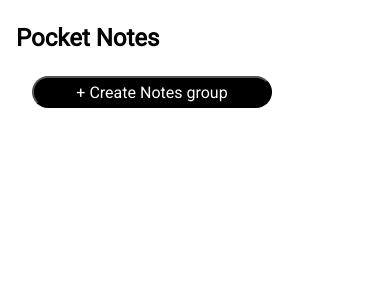
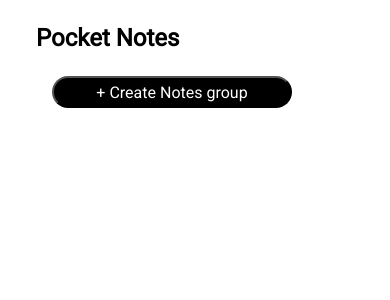
Before and after one commit to 2023PHOENIX/pocket-note-app, a React (Vite) app: page / in a window 390 px wide. Shown: the top 300 px of the page. Built offline with nearby package versions, Linux system fonts and the light colour scheme.

Commit message:
added resposive features and removed chat icon color bug

```diff
--- a/src/components/Chats/Chats.jsx
+++ b/src/components/Chats/Chats.jsx
@@ -24,10 +24,9 @@ function Chats() {
     const objGroup = groupStore.find((g) => {
       return g.hasOwnProperty(chatGroup);
     });
-    console.log(objGroup);
 
     setGroupColor(objGroup[chatGroup]);
-  }, []);
+  }, [chatGroup]);
   useEffect(() => {
     const { currentGroupChats } = getCurrentGroupData();
     setChatData(currentGroupChats);
--- a/src/components/Chats/chats.module.css
+++ b/src/components/Chats/chats.module.css
@@ -49,7 +49,6 @@
     display: flex;
     flex-direction: column;
     /*align-items: flex-end;*/
-
     /*justify-content: flex-end;*/
     overflow: scroll;
 
@@ -63,10 +62,11 @@
 .message {
     width: 100%;
     display: flex;
-    margin: 0 10px;
-    padding: 20px;
+   flex-wrap: wrap;
+    margin: 10px 10px;
+    padding: 20px ;
     align-items: baseline;
-    justify-content: flex-start;
+    justify-content: center;
     gap: 20px;
     /*background-color: lightcoral;*/
 }
@@ -121,7 +121,10 @@
 }
 
 .chatText {
-    width: 55vw;
+    width: 50vw;
+
+     word-wrap: break-word;
+    /* background-color: green; */
 }
 
 @media (max-width : 500px){
--- a/src/components/noteform/NoteForm.jsx
+++ b/src/components/noteform/NoteForm.jsx
@@ -58,6 +58,7 @@ function NoteForm({ setGroupData }) {
             <div className={Styles["group-input"]}>
               <p style={{ fontWeight: "bold" }}>Group Name</p>
               <input
+                placeholder="   Enter your group name..."
                 onChange={handleGroupName}
                 className={Styles["group-input-box"]}
               />
@@ -67,9 +68,9 @@ function NoteForm({ setGroupData }) {
               <div
                 style={{
                   display: "flex",
-                  gap: "6px",
+                  gap: "8px",
                   justifyContent: "center",
-                  alignItems: "center",
+                  alignItems: "baseline",
                 }}
               >
                 <div
--- a/src/components/noteform/NoteForm.module.css
+++ b/src/components/noteform/NoteForm.module.css
@@ -15,7 +15,7 @@
 
 
 .form-heading {
-    padding: 20px;
+    padding: 20px 30px;
     font-size: 1.2rem;
 }
 
@@ -89,7 +89,7 @@
         /* left: 5%; */
         width: 350px;
         margin :auto;
-        font-size: 0.9rem;
+        font-size: 1rem;
         top : 50%;
         left : 50%;
         transform: translate(-50%,-50%);
@@ -98,11 +98,22 @@
 
 
     .group-input-box {
-        width: 150px;
+        width: 160px;
+
+    }
+    .group-input-box::placeholder{
+        font-size: 0.7rem;
     }
     .color-circle{
         height: 15px;
         width: 15px;
     }
 
+  .submit-button{
+    left : 50%;
+    bottom : 1%;
+    transform: translate(-50%,-50%);
+    padding : 5px 20px;
+  }
+
 }
--- a/src/components/sidebar/SideBar.jsx
+++ b/src/components/sidebar/SideBar.jsx
@@ -4,13 +4,16 @@ import { formContext } from "./../../context/FormProvider.jsx";
 import NoteForm from "../noteform/NoteForm";
 import Styles from "./SideBar.module.css";
 import { chatGroupContext } from "./../../context/ChatGroupProvider.jsx";
+import { screenContext } from "../../context/ScreenSizeProvider.jsx";
 
 function SideBar() {
   const { showForm, toggleForm } = useContext(formContext);
   const { chatGroup, handleChatGroup } = useContext(chatGroupContext);
+  const { isMobile } = useContext(screenContext);
   const [groupData, setGroupData] = useState(
     JSON.parse(localStorage.getItem("group"))
   );
+
   // useEffect(() => {
   //   setGroupData(JSON.parse(localStorage.getItem("group")));
   // }, [groupData]);
@@ -21,33 +24,39 @@ function SideBar() {
 
   const handleChatGroupUpdate = (key) => {
     handleChatGroup(key);
-    console.log(chatGroup);
+    // console.log(chatGroup);
   };
 
   return (
-    <div className={Styles['sidebar-wrapper']}>
-      <h1 className={Styles['sidebar-heading']}>
-        Pocket Notes
-      </h1>
+    <div className={Styles["sidebar-wrapper"]}>
+      <h1 className={Styles["sidebar-heading"]}>Pocket Notes</h1>
 
-      <div
-        className={Styles.sidebar}
-      >
+      <div className={Styles.sidebar}>
         <button
-          className={Styles['button-create-group']}
+          className={Styles["button-create-group"]}
           onClick={handleCreateForm}
         >
           + Create Notes group
         </button>
 
-
         {groupData?.map((group) => {
           // const groupData = Object.entries(group);
           const key = Object.keys(group)[0];
-          // console.log(key, group[key]);
+
+          console.log(isMobile);
+          const specialStyle = !isMobile
+            ? {
+                backgroundColor: chatGroup === key ? "#F7ECDC" : "",
+                width: "105%",
+                height: "5rem",
+                borderRadius: "32px 0px 0px 32px",
+                // paddingLeft: '20px'
+              }
+            : { height: "5rem" };
           return (
             <div
               className={Styles.groupBox}
+              style={specialStyle}
               onClick={() => handleChatGroupUpdate(key)}
             >
               <div
@@ -60,8 +69,7 @@ function SideBar() {
             </div>
           );
         })}
-        <div style={{backgroundColor :"pink",width : "100%"}}>
-
+        <div style={{ backgroundColor: "pink", width: "100%" }}>
           <NoteForm setGroupData={setGroupData} />
         </div>
       </div>
--- a/src/components/sidebar/SideBar.module.css
+++ b/src/components/sidebar/SideBar.module.css
@@ -9,7 +9,7 @@
     display: flex;
     flex-direction: column;
     align-items: flex-start;
-    gap: 30px;
+
     margin-left: 2rem;
     font-size: 1rem;
     font-weight: 500;
@@ -20,6 +20,8 @@
     font-size: 1.5rem;
     color: 'black';
     margin: 1.5rem 1rem;
+    padding-left: 20px;
+
 }
 
 .sidebar-wrapper::-webkit-scrollbar {
@@ -28,12 +30,11 @@
 }
 
 
-
-
 .groupBox {
     display: flex;
     align-items: center;
     gap: 20px;
+    padding-left: 20px;
 }
 
 .groupIcon {
@@ -53,8 +54,9 @@
     background-color: black;
     border-radius: 50px;
     font-size: 1rem;
+    margin-left: 20px;
+    margin-bottom: 20px;
 }
-
 
 
 @media (max-width : 900px){
```
